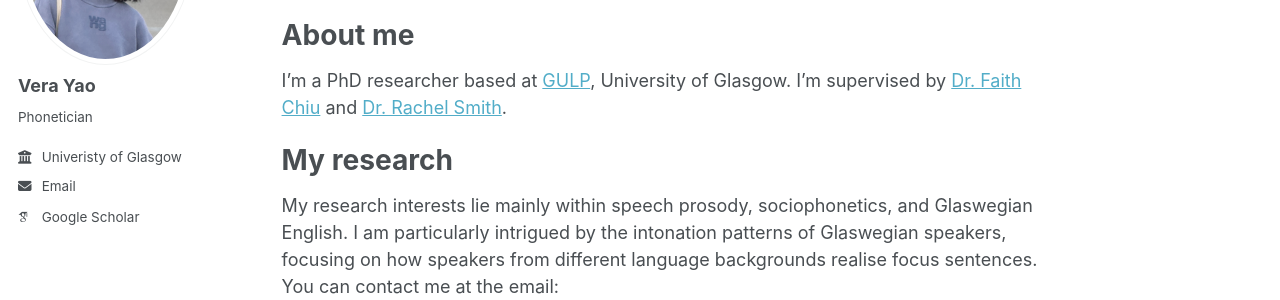
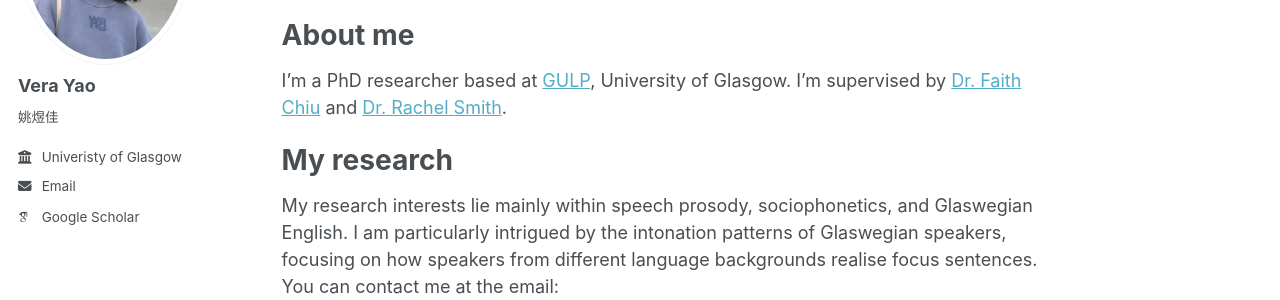
Before and after one commit to verayaoyu/vera, a Jekyll site: the page built from _pages/about.md, in a window 1280 px wide. Shown: the part 270-570 px from the top of the page. Built offline with Jekyll 4.4.1, drawn with Linux system fonts in a browser that asks for light colours; some web fonts are replaced.

Commit message:
Update _config.yml

```diff
--- a/_config.yml
+++ b/_config.yml
@@ -24,7 +24,7 @@ author:
   avatar           : "vera.png"
   name             : "Vera Yao"
   pronouns         : # example: "she/her"
-  bio              : "Phonetician"
+  bio              : "姚煜佳"
   location         : #Earth
   employer         : "Univeristy of Glasgow"
   uri              : # URL
```
